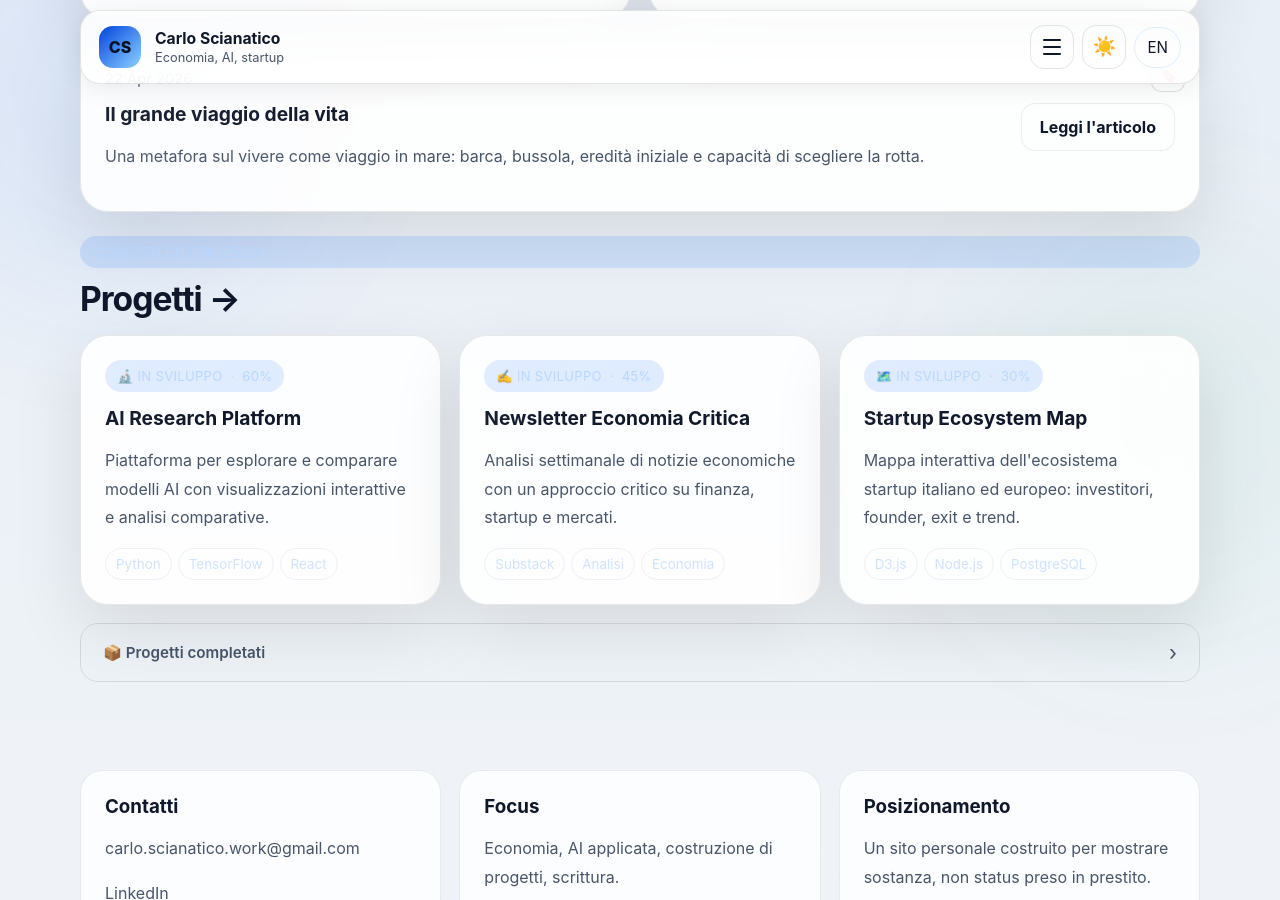
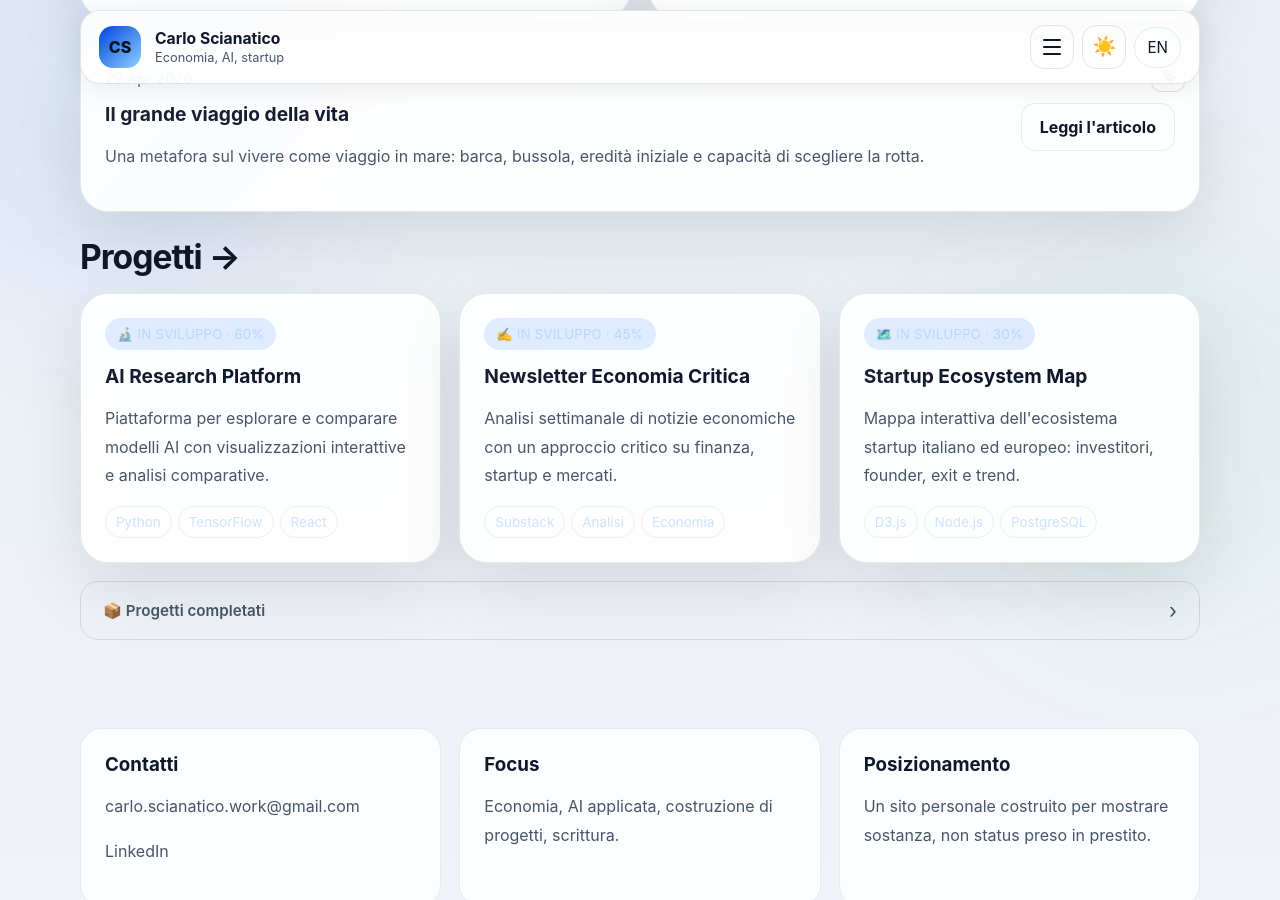
Before and after one commit to carloscianatico/carloscianatico.github.io, a Jekyll site: the page built from index.md, in a window 1280 px wide and 900 px high, scrolled down 1184 px. Built offline with Jekyll 4.4.1, drawn with Linux system fonts in a browser that asks for light colours.

Commit message:
Fix: rimosso eyebrow dalla sezione progetti

```diff
--- a/_includes/projects-section.html
+++ b/_includes/projects-section.html
@@ -1,6 +1,5 @@
 <section class="section-block reveal">
   <div class="section-heading">
-    <span class="eyebrow">{% if page.lang == 'en' %}What I'm building{% else %}Cosa sto costruendo{% endif %}</span>
     <h2>
       <a href="{{ '/projects/' | relative_url }}" class="projects-section-title">
         {% if page.lang == 'en' %}Projects{% else %}Progetti{% endif %} <span class="projects-arrow">→</span>
@@ -8,11 +7,9 @@
     </h2>
   </div>
 
-  <!-- Progetti in corso -->
   <div class="card-grid card-grid-3">
-
     <article class="glass-card info-card">
-      <span class="card-kicker">🔬 In sviluppo &nbsp;·&nbsp; 60%</span>
+      <span class="card-kicker">🔬 In sviluppo · 60%</span>
       <h3>AI Research Platform</h3>
       <p>Piattaforma per esplorare e comparare modelli AI con visualizzazioni interattive e analisi comparative.</p>
       <div class="project-chips">
@@ -23,7 +20,7 @@
     </article>
 
     <article class="glass-card info-card">
-      <span class="card-kicker">✍️ In sviluppo &nbsp;·&nbsp; 45%</span>
+      <span class="card-kicker">✍️ In sviluppo · 45%</span>
       <h3>Newsletter Economia Critica</h3>
       <p>Analisi settimanale di notizie economiche con un approccio critico su finanza, startup e mercati.</p>
       <div class="project-chips">
@@ -34,7 +31,7 @@
     </article>
 
     <article class="glass-card info-card">
-      <span class="card-kicker">🗺️ In sviluppo &nbsp;·&nbsp; 30%</span>
+      <span class="card-kicker">🗺️ In sviluppo · 30%</span>
       <h3>Startup Ecosystem Map</h3>
       <p>Mappa interattiva dell'ecosistema startup italiano ed europeo: investitori, founder, exit e trend.</p>
       <div class="project-chips">
@@ -43,19 +40,16 @@
         <span class="meta-chip">PostgreSQL</span>
       </div>
     </article>
-
   </div>
 
-  <!-- Progetti completati (espandibile) -->
   <details class="projects-completed">
     <summary class="projects-completed-toggle">
       <span class="projects-completed-label">📦 Progetti completati</span>
       <span class="projects-completed-arrow">›</span>
     </summary>
     <div class="card-grid card-grid-2 projects-completed-grid">
-
       <article class="glass-card info-card">
-        <span class="card-kicker">✅ Completato &nbsp;·&nbsp; 2025</span>
+        <span class="card-kicker">✅ Completato · 2025</span>
         <h3>Analisi Macro Economiche</h3>
         <p>Studio e visualizzazione di indicatori macroeconomici globali con focus su inflazione e mercati emergenti.</p>
         <div class="project-chips">
@@ -63,9 +57,8 @@
           <span class="meta-chip">Data Analysis</span>
         </div>
       </article>
-
       <article class="glass-card info-card">
-        <span class="card-kicker">✅ Completato &nbsp;·&nbsp; 2024</span>
+        <span class="card-kicker">✅ Completato · 2024</span>
         <h3>AI Chatbot Integration</h3>
         <p>Integrazione di modelli LLM in flussi di lavoro aziendali per automazione di processi ripetitivi.</p>
         <div class="project-chips">
@@ -73,9 +66,8 @@
           <span class="meta-chip">Automation</span>
         </div>
       </article>
-
       <article class="glass-card info-card">
-        <span class="card-kicker">✅ Completato &nbsp;·&nbsp; 2024</span>
+        <span class="card-kicker">✅ Completato · 2024</span>
         <h3>Business Intelligence Dashboard</h3>
         <p>Dashboard interattiva per monitoraggio KPI aziendali con aggiornamento dati in tempo reale.</p>
         <div class="project-chips">
@@ -83,9 +75,8 @@
           <span class="meta-chip">PostgreSQL</span>
         </div>
       </article>
-
       <article class="glass-card info-card">
-        <span class="card-kicker">✅ Completato &nbsp;·&nbsp; 2023</span>
+        <span class="card-kicker">✅ Completato · 2023</span>
         <h3>Startup Pitch Analytics</h3>
         <p>Tool per analisi e scoring di pitch deck startup con feedback automatico su struttura e contenuto.</p>
         <div class="project-chips">
@@ -93,73 +84,22 @@
           <span class="meta-chip">Python</span>
         </div>
       </article>
-
     </div>
   </details>
-
 </section>
 
 <style>
-.projects-section-title {
-  color: inherit;
-  text-decoration: none;
-  transition: color 0.2s ease;
-}
+.projects-section-title { color: inherit; text-decoration: none; transition: color 0.2s ease; }
 .projects-section-title:hover { color: var(--accent); }
-.projects-arrow {
-  display: inline-block;
-  transition: transform 0.2s ease;
-}
+.projects-arrow { display: inline-block; transition: transform 0.2s ease; }
 .projects-section-title:hover .projects-arrow { transform: translateX(5px); }
-
-.project-chips {
-  display: flex;
-  flex-wrap: wrap;
-  gap: 6px;
-  margin-top: 14px;
-}
-
-/* Sezione completati */
-.projects-completed {
-  margin-top: 18px;
-  border-radius: 18px;
-  border: 1px solid var(--line);
-  overflow: hidden;
-}
-
-.projects-completed-toggle {
-  display: flex;
-  align-items: center;
-  justify-content: space-between;
-  padding: 16px 22px;
-  cursor: pointer;
-  list-style: none;
-  background: rgba(255,255,255,0.03);
-  transition: background 0.2s ease;
-  user-select: none;
-}
+.project-chips { display: flex; flex-wrap: wrap; gap: 6px; margin-top: 14px; }
+.projects-completed { margin-top: 18px; border-radius: 18px; border: 1px solid var(--line); overflow: hidden; }
+.projects-completed-toggle { display: flex; align-items: center; justify-content: space-between; padding: 16px 22px; cursor: pointer; list-style: none; background: rgba(255,255,255,0.03); transition: background 0.2s ease; user-select: none; }
 .projects-completed-toggle::-webkit-details-marker { display: none; }
 .projects-completed-toggle:hover { background: rgba(255,255,255,0.06); }
-
-.projects-completed-label {
-  font-size: 0.95rem;
-  font-weight: 600;
-  color: var(--muted);
-}
-
-.projects-completed-arrow {
-  font-size: 1.3rem;
-  color: var(--muted);
-  transition: transform 0.3s ease;
-  display: inline-block;
-}
-
-.projects-completed[open] .projects-completed-arrow {
-  transform: rotate(90deg);
-}
-
-.projects-completed-grid {
-  padding: 0 18px 18px;
-  margin-top: 4px;
-}
+.projects-completed-label { font-size: 0.95rem; font-weight: 600; color: var(--muted); }
+.projects-completed-arrow { font-size: 1.3rem; color: var(--muted); transition: transform 0.3s ease; display: inline-block; }
+.projects-completed[open] .projects-completed-arrow { transform: rotate(90deg); }
+.projects-completed-grid { padding: 0 18px 18px; margin-top: 4px; }
 </style>
```
